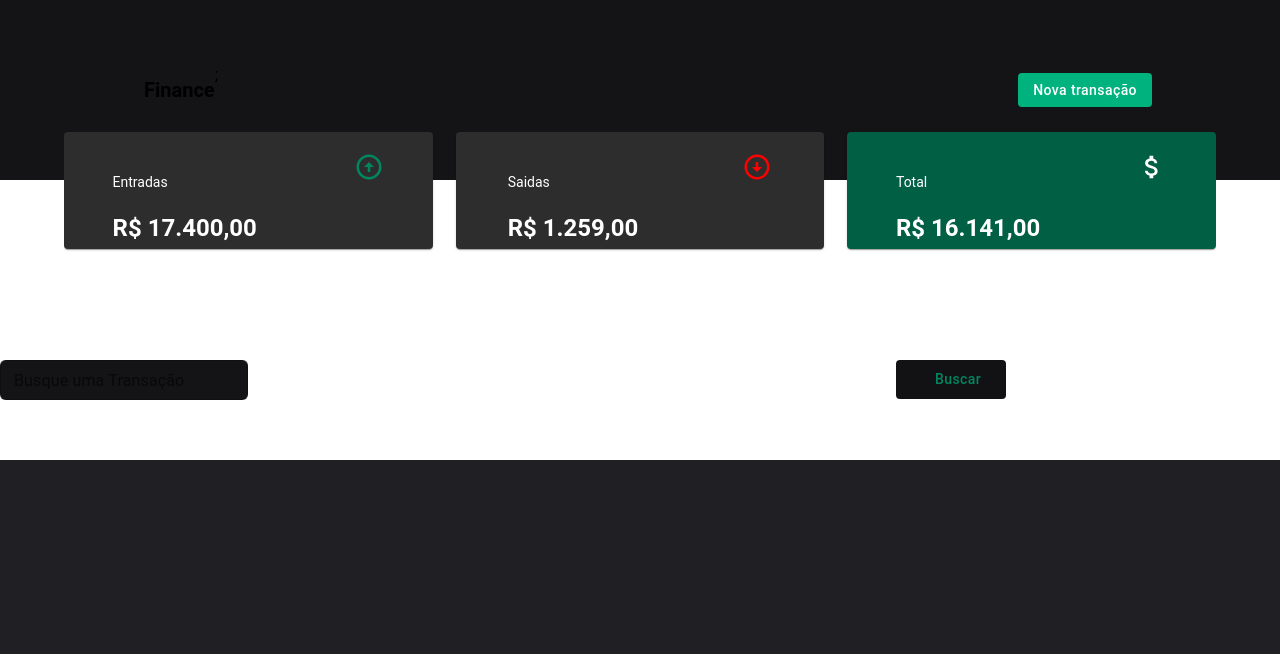
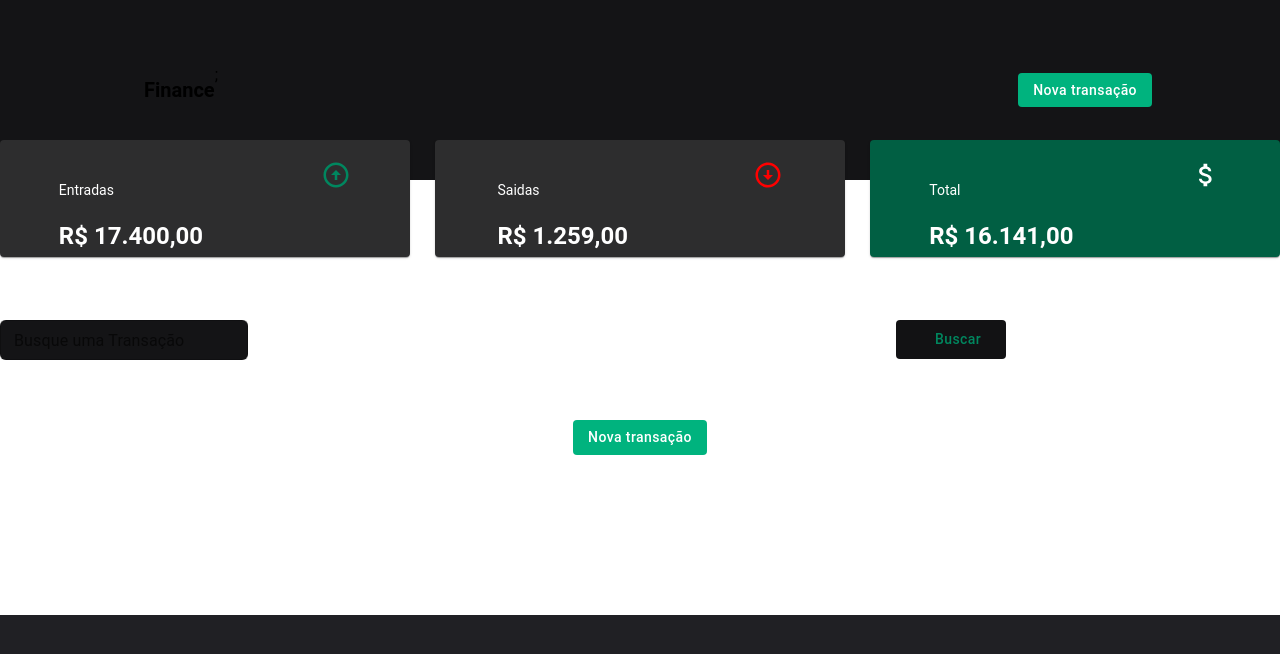
Before and after one commit to dede-ugolini/figma, a React app: page / in a window 1280 px wide. Shown: the top 654 px of the page. Built offline with nearby package versions, Linux system fonts and the light colour scheme; some icons are missing; the HTML template or start-up script is replaced by a standard one.

Commit message:
feat: filtragem funcionando.

```diff
--- a/src/App.jsx
+++ b/src/App.jsx
@@ -1,28 +1,39 @@
-import Name from './components/NomeEmpresa.jsx';
 import { Theme } from './themes/Theme.jsx';
-import { Container, Typography, Stack, Box } from "@mui/material";
+import { Container, Typography, Stack, Box, CardContent } from "@mui/material";
 import Saldo from "./components/Saldo.jsx";
 import Header from './components/Header.jsx';
-import SearchBar from './components/SearchBar.jsx';
+import TransactionContainer from './components/TransactionsContainer.jsx'
 
 function App() {
 
   return (
     <>
-      <Header />
-      <Container sx={{
+      <Stack sx={{ // Stack do Cabeçalho
+        height: "300px",
+        width: "100%"
+      }}>
+        <Header />
+      </Stack>
+
+      <Stack sx={{ // Stack que armazena os 3 cards de saldo e a o container que guarda a barra de pesquisa e transações.
         position: 'relative',
-        top: '-3rem',
+        top: '-10rem',
+        display: "flex",
+        justifyContent: "center",
+        alignItems: "center"
       }}>
         <Saldo />
-      </Container>
-      <SearchBar />
+        <TransactionContainer />
+      </Stack>
 
       <Box sx={{
         backgroundColor: Theme.palette.background.body,
         width: '100%',
         height: '200vh'
-      }}></Box>
+      }}>
+
+      </Box>
+
 
     </>
   )
--- a/src/components/SearchBar.jsx
+++ b/src/components/SearchBar.jsx
@@ -2,7 +2,8 @@ import { Stack, Button, Box, } from '@mui/material'
 import { Theme } from '../themes/Theme';
 import { MyTextField } from './MyTextField';
 import SearchIcon from '@mui/icons-material/Search';
-function SearchBar() {
+
+function SearchBar({ search, setSearch }) {
 
   return (
 
@@ -14,7 +15,11 @@ function SearchBar() {
         <Box sx={{
           width: "70%"
         }}>
-          <MyTextField label={"Busque uma Transação"} />
+          <MyTextField
+            label={"Busque uma Transação"}
+            inputValue={search}
+            setInputValue={setSearch}
+          />
         </Box>
         <Box sx={{
           width: "30%"
```
